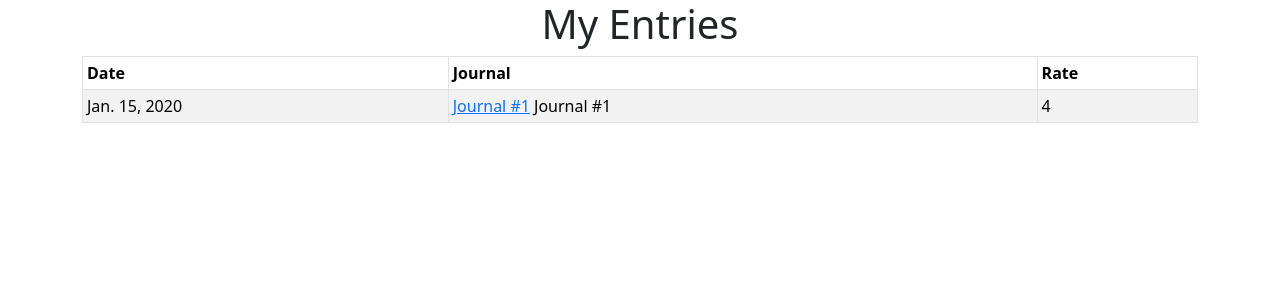
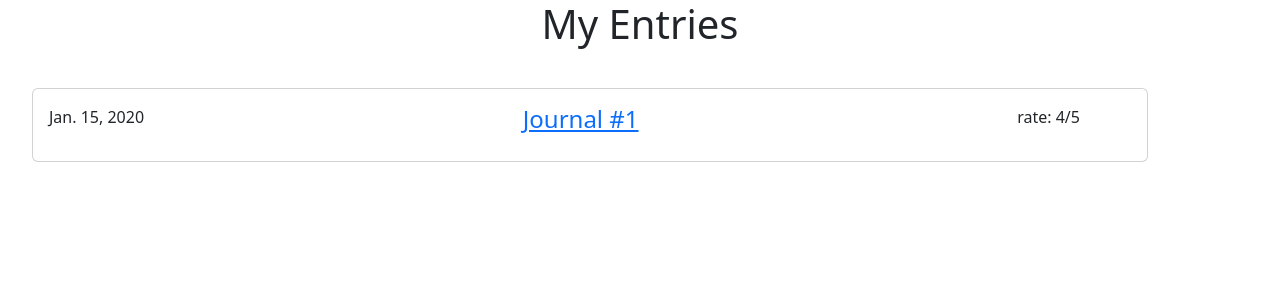
Before and after one commit to ybn4aq/journal-buddy, a Django app: page /list/ in a window 1280 px wide. Shown: the top 300 px of the page. Run offline with Django 4.2, Linux system fonts and the light colour scheme; a user stored in the database is signed in; tables that the repository leaves empty hold one stand-in row (values such as "Sample post").

Commit message:
entries page

```diff
--- a/journalbuddy/static/css/list.css
+++ b/journalbuddy/static/css/list.css
@@ -1,10 +1,34 @@
 .container{
-    display:flex
+    display:flex;
+    flex-direction: column;
+    margin-top:20px;
+    /* align-content: space-between; */
+    margin-left: 20px;
+    margin-right: 20px;
+    align-content: center;
+    align-items:center;
+    width: 100%
 }
 h1{
     text-align: center
 }
 
-li{
-    margin-bottom: 5px;
+.card{
+    /* align: center; */
+    width:100%;
+    margin-top:20px;
+
 }
+
+body{
+    margin:0;
+    padding:0;
+    width:100%;
+}
+
+.card-body{
+    display:flex;
+    flex-direction:row;
+    align-content:stretch;
+    gap:35%
+}
--- a/journalbuddy/templates/journalList.html
+++ b/journalbuddy/templates/journalList.html
@@ -22,47 +22,30 @@
   </head>
 
   <body>
-    <div>
      <h1>
       My Entries
      </h1>
-     <div class = "container">
 
 
-        <table class="table table-bordered table-striped table-hover table-sm">
-          <thead>
-              <tr>
-              <th scope="col">Date</th>
-              <th scope="col">Journal</th>
-              <th scope="col">Rate</th>
-              </tr>
-          </thead>
-          <tbody>
+        <div class = "container">
+        {% for entry in entries %}
 
 
-                  {% for entry in entries %}
-                  <tr>
-                      <td>
-                          {{ entry.date }}
-                      </td>
-                      <td>
-                        <a href="/journal/{{request.user}}/{{entry.id}}">Journal #{{ entry.id }}</a>
-                        Journal #{{ entry.iteration }}
-                    </td>
-                    <td>
-                      {{ entry.rate }}
-                  </td>
+        <div class="card">
+            <div class="card-body">
+              <p class="card-text">{{ entry.date }}</p>
+                <h4 class="card-title"><a href="/journal/{{request.user}}/{{entry.id}}">Journal #{{ forloop.counter }}</a></h4>
+                <p class="card-text">rate: {{ entry.rate }}/5</p>
+            </div>
+        </div>
+        {% endfor %}
+      </div>
 
-                      </tr>
-                  {% endfor %}
 
-          </tbody>
-      </table>
-     </div>
-    </div>
 
-    <!-- Include Bootstrap JS -->
-    <script
+  </body>
+      <!-- Include Bootstrap JS -->
+      <script
       src="https://cdn.jsdelivr.net/npm/@popperjs/core@2.11.8/dist/umd/popper.min.js"
       integrity="sha384-I7E8VVD/ismYTF4hNIPjVp/Zjvgyol6VFvRkX/vR+Vc4jQkC+hVqc2pM8ODewa9r"
       crossorigin="anonymous"
@@ -72,5 +55,4 @@
       integrity="sha384-0pUGZvbkm6XF6gxjEnlmuGrJXVbNuzT9qBBavbLwCsOGabYfZo0T0to5eqruptLy"
       crossorigin="anonymous"
     ></script>
-  </body>
 </html>
--- a/journalbuddy/views.py
+++ b/journalbuddy/views.py
@@ -41,10 +41,13 @@ class JournalList(generic.ListView):
         return entries
 
     def get_context_data(self, **kwargs):
-        user = get_object_or_404(User, username=self.request.user.username)
-        context = super().get_context_data(**kwargs)
-        context["entries"] = Journal.objects.filter(author = user)
-        return context
+        try:
+            user = get_object_or_404(User, username=self.request.user.username)
+            context = super().get_context_data(**kwargs)
+            context["entries"] = Journal.objects.filter(author = user)
+            return context
+        except:
+            redirect('') #go to login page but that's not done yet
 
     def journal_for_user_and_day(request, username, journal_id):
         user = get_object_or_404(User, username=username)
```
